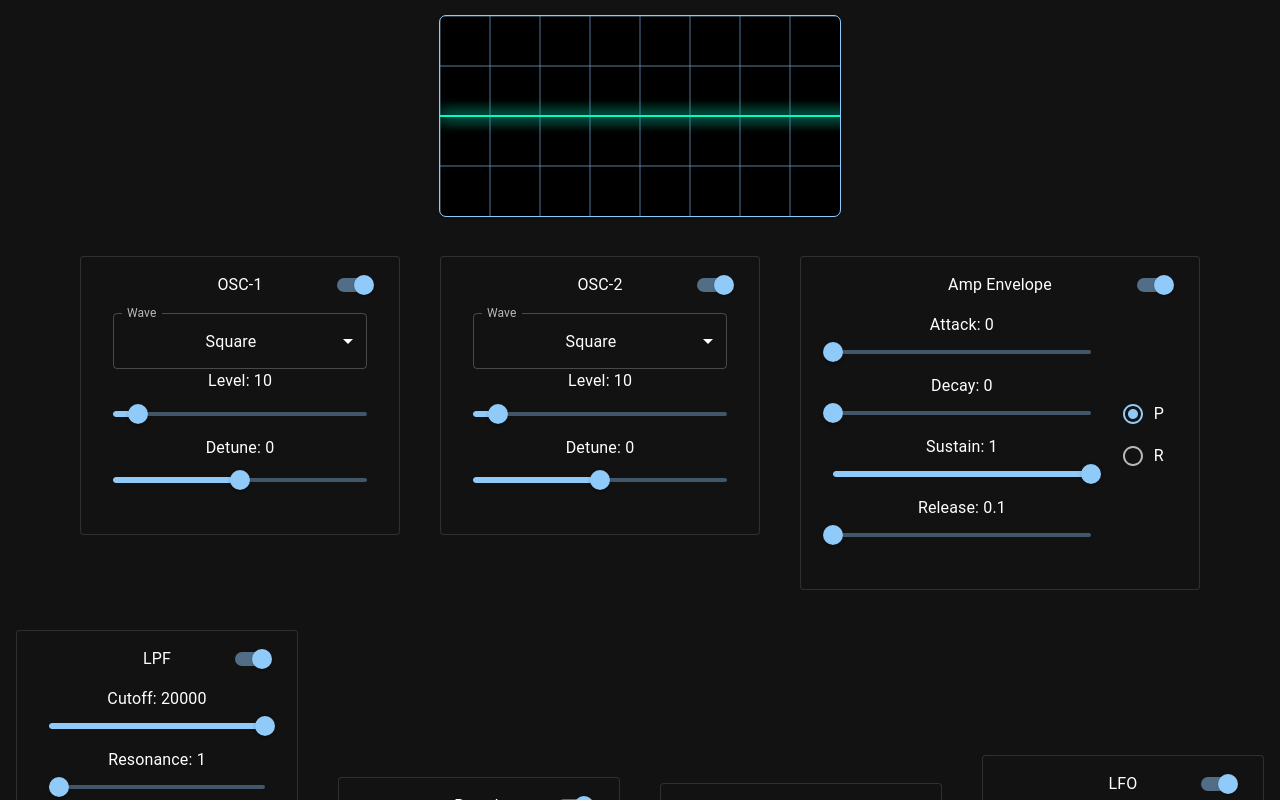
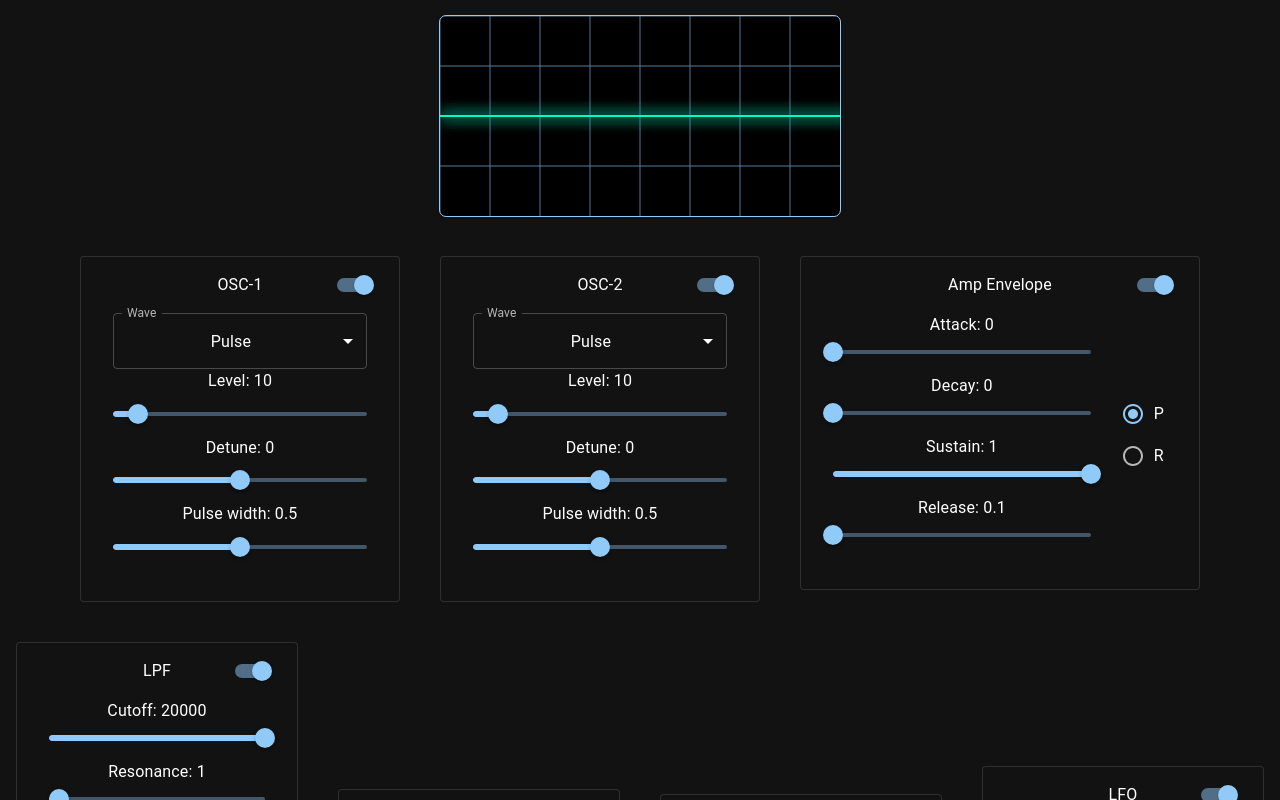
Before and after one commit to RomanObaraz/web-synth, a React (Vite) app: page / in a window 1280 px wide. Shown: the top 800 px of the page. Built offline with nearby package versions, Linux system fonts and the light colour scheme; no server answers.

Commit message:
implement Pulse oscillator type

```diff
--- /dev/null
+++ b/public/pulse-oscillator-processor.js
@@ -0,0 +1,70 @@
+class PulseOscillatorProcessor extends AudioWorkletProcessor {
+    static get parameterDescriptors() {
+        return [
+            {
+                name: "frequency",
+                defaultValue: 440,
+                minValue: 0,
+                maxValue: 20000,
+                automationRate: "a-rate",
+            },
+            {
+                name: "detune",
+                defaultValue: 0,
+                minValue: -1200,
+                maxValue: 1200,
+                automationRate: "a-rate",
+            },
+            {
+                name: "pulseWidth",
+                defaultValue: 0.5,
+                minValue: 0.1,
+                maxValue: 0.9,
+                automationRate: "a-rate",
+            },
+        ];
+    }
+
+    constructor() {
+        super();
+        this.phase = 0;
+        this.isPlaying = false;
+
+        this.port.onmessage = (e) => {
+            if (e.data === "start") this.isPlaying = true;
+            if (e.data === "stop") this.isPlaying = false;
+        };
+    }
+
+    process(inputs, outputs, parameters) {
+        const output = outputs[0];
+        const channel = output[0];
+
+        if (!this.isPlaying) {
+            channel.fill(0);
+            return true;
+        }
+
+        const sr = sampleRate;
+        const freq = parameters.frequency;
+        const detune = parameters.detune;
+        const pw = parameters.pulseWidth;
+
+        for (let i = 0; i < channel.length; i++) {
+            const f = freq.length > 1 ? freq[i] : freq[0];
+            const d = detune.length > 1 ? detune[i] : detune[0];
+            const width = pw.length > 1 ? pw[i] : pw[0];
+
+            const freqHz = f * Math.pow(2, d / 1200);
+
+            this.phase += freqHz / sr;
+            if (this.phase >= 1) this.phase -= 1;
+
+            channel[i] = this.phase < width ? 1 : -1;
+        }
+
+        return true;
+    }
+}
+
+registerProcessor("pulse-oscillator-processor", PulseOscillatorProcessor);
--- a/src/components/oscillator/index.jsx
+++ b/src/components/oscillator/index.jsx
@@ -3,9 +3,10 @@ import { FormControl, InputLabel, MenuItem, Select, Slider, Typography } from "@
 import { useSynth } from "../../hooks/useSynth";
 
 export const Oscillator = ({ id }) => {
-    const [waveform, setWaveform] = useState("square");
+    const [waveform, setWaveform] = useState("pulse");
     const [level, setLevel] = useState(10);
     const [detune, setDetune] = useState(0);
+    const [pulseWidth, setPulseWidth] = useState(0.5);
 
     const { synth } = useSynth();
 
@@ -21,6 +22,10 @@ export const Oscillator = ({ id }) => {
         synth.setDetune(id, detune);
     }, [synth, id, detune]);
 
+    useEffect(() => {
+        synth.setPulseWidth(id, pulseWidth);
+    }, [synth, id, pulseWidth]);
+
     return (
         <div>
             <FormControl fullWidth>
@@ -32,7 +37,7 @@ export const Oscillator = ({ id }) => {
                     onChange={(e) => setWaveform(e.target.value)}
                 >
                     <MenuItem value="sine">Sine</MenuItem>
-                    <MenuItem value="square">Square</MenuItem>
+                    <MenuItem value="pulse">Pulse</MenuItem>
                     <MenuItem value="triangle">Triangle</MenuItem>
                     <MenuItem value="sawtooth">Sawtooth</MenuItem>
                 </Select>
@@ -60,6 +65,20 @@ export const Oscillator = ({ id }) => {
                     onChange={(e) => setDetune(e.target.value)}
                 />
             </div>
+
+            {waveform === "pulse" && (
+                <div>
+                    <Typography gutterBottom>Pulse width: {pulseWidth}</Typography>
+                    <Slider
+                        value={pulseWidth}
+                        min={0.1}
+                        max={0.9}
+                        step={0.01}
+                        marks={[{ value: 0.5 }]}
+                        onChange={(e) => setPulseWidth(e.target.value)}
+                    />
+                </div>
+            )}
         </div>
     );
 };
--- /dev/null
+++ b/src/synth/PulseOscillator.js
@@ -0,0 +1,38 @@
+export class PulseOscillator {
+    constructor(audioCtx, frequency, detune, pulseWidth) {
+        this.audioCtx = audioCtx;
+
+        this.output = new AudioWorkletNode(audioCtx, "pulse-oscillator-processor", {
+            numberOfOutputs: 1,
+            outputChannelCount: [1],
+        });
+
+        this.frequency = this.output.parameters.get("frequency");
+        this.detune = this.output.parameters.get("detune");
+        this.pulseWidth = this.output.parameters.get("pulseWidth");
+
+        this.frequency.setValueAtTime(frequency, audioCtx.currentTime);
+        this.detune.setValueAtTime(detune, audioCtx.currentTime);
+        this.pulseWidth.setValueAtTime(pulseWidth, audioCtx.currentTime);
+    }
+
+    connect(dest) {
+        this.output.connect(dest);
+    }
+
+    disconnect() {
+        this.output.disconnect();
+    }
+
+    start() {
+        this.output.port.postMessage("start");
+    }
+
+    stop() {
+        this.output.port.postMessage("stop");
+    }
+
+    setPulseWidth(pulseWidth) {
+        this.pulseWidth.setValueAtTime(pulseWidth, this.audioCtx.currentTime);
+    }
+}
--- a/src/synth/SynthEngine.js
+++ b/src/synth/SynthEngine.js
@@ -9,6 +9,7 @@ import { Voice } from "./Voice";
 // TODO: implement PWM?
 // TODO: other variant of filter envelope?
 // TODO: should I move Envelope out of LPFModule and Voice?
+// TODO: osc param setters are a mess and live in several classes
 
 export class SynthEngine {
     constructor() {
@@ -29,7 +30,10 @@ export class SynthEngine {
     }
 
     async init() {
-        await this.audioCtx.audioWorklet.addModule("/clamp-processor.js");
+        await Promise.all([
+            this.audioCtx.audioWorklet.addModule("/clamp-processor.js"),
+            this.audioCtx.audioWorklet.addModule("/pulse-oscillator-processor.js"),
+        ]);
 
         // modules
         this.oscillators = [
@@ -128,6 +132,14 @@ export class SynthEngine {
         }
     }
 
+    setPulseWidth(oscIndex, pulseWidth) {
+        this.oscillators[oscIndex].setPulseWidth(pulseWidth);
+
+        for (const voice of this.activeVoices.values()) {
+            voice.setPulseWidth(oscIndex, pulseWidth);
+        }
+    }
+
     setEnvelopeADSR(adsr) {
         this.envelopeADSR = { ...this.envelopeADSR, ...adsr };
 
@@ -159,9 +171,9 @@ export class SynthEngine {
 
             this.oscillators[oscIndex].toggleBypass(bypass);
 
-            for (const { oscs } of this.activeVoices.values()) {
+            for (const { oscillators } of this.activeVoices.values()) {
                 setSmoothLevel(
-                    oscs[oscIndex].gain.gain,
+                    oscillators[oscIndex].gain.gain,
                     this.audioCtx.currentTime,
                     bypass ? 0 : this.oscillators[oscIndex].level
                 );
--- a/src/synth/Voice.js
+++ b/src/synth/Voice.js
@@ -93,6 +93,10 @@ export class Voice {
         this.oscillators[index].osc.detune.setValueAtTime(detune, this.audioCtx.currentTime);
     }
 
+    setPulseWidth(index, pulseWidth) {
+        this.oscillators[index].osc.setPulseWidth(pulseWidth);
+    }
+
     setADSR(adsr) {
         this.envelope.setADSR(adsr);
     }
--- a/src/synth/modules/OscillatorModule.js
+++ b/src/synth/modules/OscillatorModule.js
@@ -1,4 +1,5 @@
 import { ModulationBus } from "../ModulationBus";
+import { PulseOscillator } from "../PulseOscillator";
 import { BaseModule } from "./BaseModule";
 
 export class OscillatorModule extends BaseModule {
@@ -10,19 +11,26 @@ export class OscillatorModule extends BaseModule {
         this.waveform = "triangle";
         this.setLevel(1);
         this.setDetune(0);
+        this.setPulseWidth(0.5);
     }
 
     createOscillator(frequency) {
-        const osc = this.audioCtx.createOscillator();
-        osc.type = this.waveform;
-        osc.frequency.setValueAtTime(frequency, this.audioCtx.currentTime);
-        osc.detune.setValueAtTime(this.detune, this.audioCtx.currentTime);
-
         const gain = this.audioCtx.createGain();
         gain.gain.setValueAtTime(this.enabled ? this.level : 0, this.audioCtx.currentTime);
 
         const frequencyBus = new ModulationBus(this.audioCtx);
-        frequencyBus.connect(osc.frequency);
+
+        let osc;
+        if (this.waveform === "pulse") {
+            osc = new PulseOscillator(this.audioCtx, frequency, this.detune, this.pulseWidth);
+            frequencyBus.connect(osc.frequency);
+        } else {
+            osc = this.audioCtx.createOscillator();
+            osc.type = this.waveform;
+            osc.frequency.setValueAtTime(frequency, this.audioCtx.currentTime);
+            osc.detune.setValueAtTime(this.detune, this.audioCtx.currentTime);
+            frequencyBus.connect(osc.frequency);
+        }
 
         osc.connect(gain);
 
@@ -41,6 +49,10 @@ export class OscillatorModule extends BaseModule {
         this.detune = detune;
     }
 
+    setPulseWidth(width) {
+        this.pulseWidth = Math.min(0.9, Math.max(0.1, width));
+    }
+
     toggleBypass(on) {
         this.enabled = !on;
     }
```
